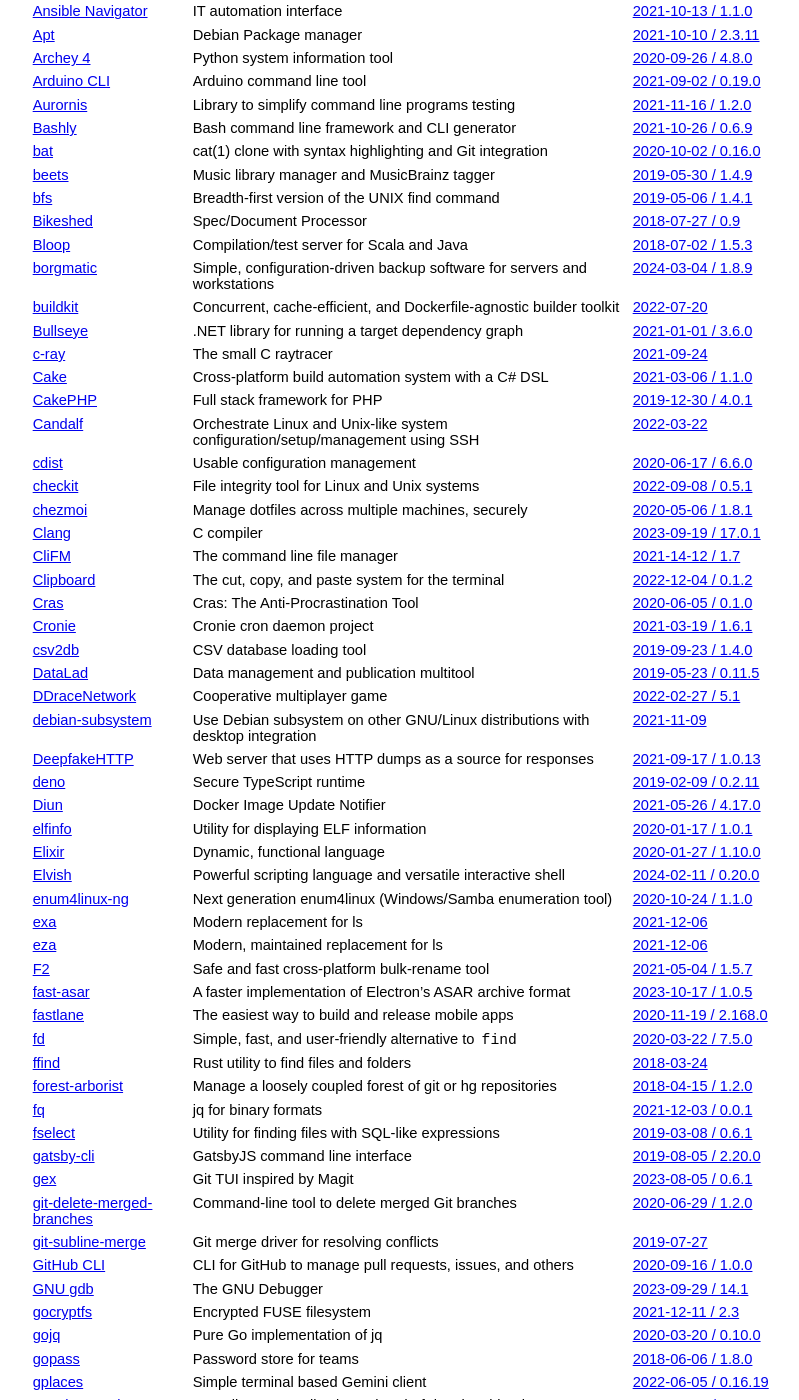
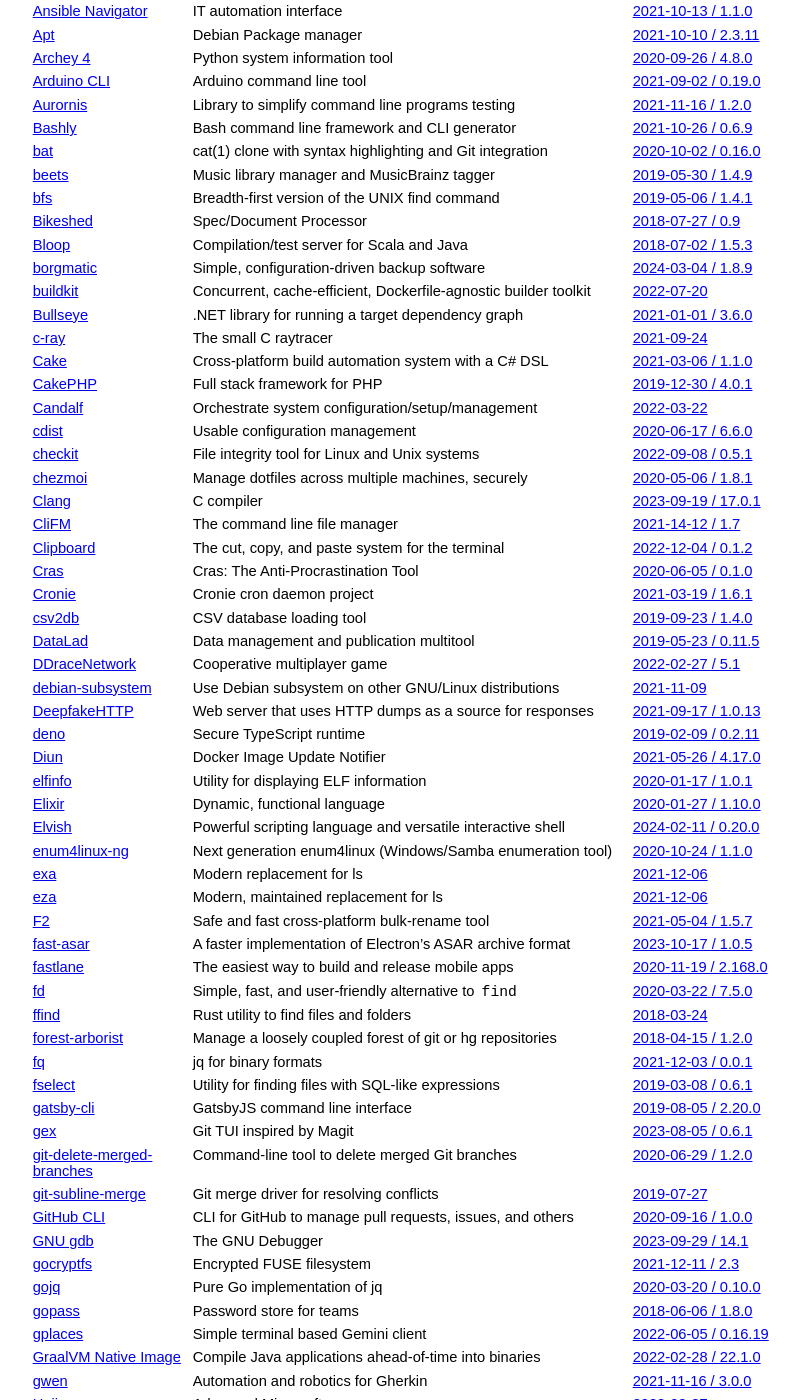
Before and after one commit to jcs/no_color, a Jekyll site: the page built from index.md, in a window 1280 px wide and 1400 px high, scrolled down 2614 px. Shown: the whole window, without its empty margins (211-1010 px from the left). Built offline with Jekyll 4.4.1, drawn with Linux system fonts in a browser that asks for light colours; our own code applies the rules of GitHub Pages for plain Markdown files; some of the changed text lies outside the part shown.

Commit message:
index: shorten some descriptions

```diff
--- a/index.md
+++ b/index.md
@@ -156,13 +156,13 @@ color by default via `NO_COLOR`.
 | [bfs](https://github.com/tavianator/bfs) | Breadth-first version of the UNIX find command | [2019-05-06 / 1.4.1](https://github.com/tavianator/bfs/releases/tag/1.4.1) |
 | [Bikeshed](https://github.com/tabatkins/bikeshed) | Spec/Document Processor | [2018-07-27 / 0.9](https://github.com/tabatkins/bikeshed/commit/04ea123d607a8d4bed692ad73dda1cb343bb5bbe) |
 | [Bloop](https://github.com/scalacenter/bloop) | Compilation/test server for Scala and Java | [2018-07-02 / 1.5.3](https://github.com/scalacenter/bloop/pull/555/commits/ff6f17a0155633f86440e10d7889f077e7fbc91c) |
-| [borgmatic](https://torsion.org/borgmatic) | Simple, configuration-driven backup software for servers and workstations | [2024-03-04 / 1.8.9](https://projects.torsion.org/borgmatic-collective/borgmatic/commit/16bc0de3fb76f027c81353899d4e7a4d6b386dbc) |
-| [buildkit](https://github.com/moby/buildkit) | Concurrent, cache-efficient, and Dockerfile-agnostic builder toolkit | [2022-07-20](https://github.com/moby/buildkit/commit/ebb1e827178a763f7f1150fc5a80a9b4f993d02f) |
+| [borgmatic](https://torsion.org/borgmatic) | Simple, configuration-driven backup software | [2024-03-04 / 1.8.9](https://projects.torsion.org/borgmatic-collective/borgmatic/commit/16bc0de3fb76f027c81353899d4e7a4d6b386dbc) |
+| [buildkit](https://github.com/moby/buildkit) | Concurrent, cache-efficient, Dockerfile-agnostic builder toolkit | [2022-07-20](https://github.com/moby/buildkit/commit/ebb1e827178a763f7f1150fc5a80a9b4f993d02f) |
 | [Bullseye](https://github.com/adamralph/bullseye) | .NET library for running a target dependency graph | [2021-01-01 / 3.6.0](https://github.com/adamralph/bullseye/blob/master/CHANGELOG.md#360) |
 | [c-ray](https://github.com/vkoskiv/c-ray) | The small C raytracer | [2021-09-24](https://github.com/vkoskiv/c-ray/commit/cd321107a650c68bfa62911f8baf691397e28898) |
 | [Cake](https://cakebuild.net) | Cross-platform build automation system with a C# DSL | [2021-03-06 / 1.1.0](https://cakebuild.net/docs/running-builds/configuration/default-configuration-values#disable-colors-in-output-text) |
 | [CakePHP](https://github.com/cakephp/cakephp) | Full stack framework for PHP | [2019-12-30 / 4.0.1](https://github.com/cakephp/cakephp/pull/14158) |
-| [Candalf](https://github.com/jarmo/candalf) | Orchestrate Linux and Unix-like system configuration/setup/management using SSH | [2022-03-22](https://github.com/jarmo/candalf/commit/54678fb7730fe803927f3831fec7280e69e5aca1) |
+| [Candalf](https://github.com/jarmo/candalf) | Orchestrate system configuration/setup/management | [2022-03-22](https://github.com/jarmo/candalf/commit/54678fb7730fe803927f3831fec7280e69e5aca1) |
 | [cdist](https://www.cdi.st/) | Usable configuration management | [2020-06-17 / 6.6.0](https://code.ungleich.ch/ungleich-public/cdist/-/releases/6.6.0) |
 | [checkit](https://gitgud.io/BoraxMan/checkit) | File integrity tool for Linux and Unix systems | [2022-09-08 / 0.5.1](https://gitgud.io/BoraxMan/checkit/-/tags/v0.5.1) |
 | [chezmoi](https://chezmoi.io/) | Manage dotfiles across multiple machines, securely | [2020-05-06 / 1.8.1](https://github.com/twpayne/chezmoi/releases/tag/v1.8.1) |
@@ -174,7 +174,7 @@ color by default via `NO_COLOR`.
 | [csv2db](https://csv2db.github.io/) | CSV database loading tool | [2019-09-23 / 1.4.0](https://github.com/csv2db/csv2db/releases/tag/v1.4.0) |
 | [DataLad](https://www.datalad.org/) | Data management and publication multitool | [2019-05-23 / 0.11.5](https://github.com/datalad/datalad/releases/tag/0.11.5) |
 | [DDraceNetwork](https://ddnet.tw/) | Cooperative multiplayer game | [2022-02-27 / 5.1](https://github.com/ddnet/ddnet/commit/b3e7164905dd227f9ab1c0eb9d7ab878ece7e971) |
-| [debian-subsystem](https://gitlab.com/sulincix/debian-subsystem) | Use Debian subsystem on other GNU/Linux distributions with desktop integration | [2021-11-09](https://gitlab.com/sulincix/debian-subsystem/-/commit/813292e0498800e01bd4039678511c1097c2147f) |
+| [debian-subsystem](https://gitlab.com/sulincix/debian-subsystem) | Use Debian subsystem on other GNU/Linux distributions | [2021-11-09](https://gitlab.com/sulincix/debian-subsystem/-/commit/813292e0498800e01bd4039678511c1097c2147f) |
 | [DeepfakeHTTP](https://github.com/xnbox/DeepfakeHTTP) | Web server that uses HTTP dumps as a source for responses | [2021-09-17 / 1.0.13](https://github.com/xnbox/DeepfakeHTTP/releases/tag/v1.0.13) |
 | [deno](https://github.com/denoland/deno) | Secure TypeScript runtime | [2019-02-09 / 0.2.11](https://github.com/denoland/deno/releases/tag/v0.2.11) |
 | [Diun](https://github.com/crazy-max/diun) | Docker Image Update Notifier | [2021-05-26 / 4.17.0](https://github.com/crazy-max/diun/releases/tag/v4.17.0) |
@@ -213,14 +213,14 @@ color by default via `NO_COLOR`.
 | [hx](https://github.com/sitkevij/hex) | Futuristic take on hexdump, made in Rust | [2020-11-22 / 0.4.0](https://github.com/sitkevij/hex/releases/tag/v0.4.0) |
 | [inary](https://gitlab.com/sulinos/devel/inary) | Package manager for SulinOS | [2021-10-18](https://gitlab.com/sulinos/devel/inary/-/commit/29cbfcd8a8b50683d6726fd7b060af005d1b9c80) |
 | [irb](https://github.com/ruby/irb) | Official Ruby REPL | [2021-06-21 / 1.3.6](https://github.com/ruby/irb/releases/tag/v1.3.6) |
-| [jc](https://github.com/kellyjonbrazil/jc) | Convert the output of popular command-line tools and file-types to JSON | [2021-12-07 / 1.17.4](https://github.com/kellyjonbrazil/jc/releases/tag/v1.17.4) |
+| [jc](https://github.com/kellyjonbrazil/jc) | Convert output of command-line tools and file-types to JSON | [2021-12-07 / 1.17.4](https://github.com/kellyjonbrazil/jc/releases/tag/v1.17.4) |
 | [jello](https://github.com/kellyjonbrazil/jello) | Filter JSON and JSON Lines data with Python syntax | [2021-12-08 / 1.5.0](https://github.com/kellyjonbrazil/jello/releases/tag/v1.5.0) |
 | [jq](https://github.com/jqlang/jq) | Lightweight and flexible command-line JSON processor | [2023-09-06 / 1.7](https://github.com/jqlang/jq/releases/tag/jq-1.7) |
 | [jqjq](https://github.com/wader/jqjq) | jq implementation of jq | [2024-02-07](https://github.com/wader/jqjq/pull/14) |
 | [KBSecret](https://kbsecret.github.io/) | Secret manager backed by Keybase and KBFS | [2018-04-13 / 1.4.0](https://github.com/kbsecret/kbsecret/commit/d5296054d979a1b1ce07c1be78d56d3d29b62384) |
 | [kitten](https://github.com/hoffa/kitten) | Tiny multi-server automation tool | [2018-06-06 / 0.2.14](https://github.com/hoffa/kitten/commit/88cb015f4ae021a1c00bfc4dc9506a8e14e51bb4) |
 | [konch](https://github.com/sloria/konch) | Python shell/REPL configuration tool | [2019-01-19 / 4.0.0](https://github.com/sloria/konch/blob/master/CHANGELOG.rst#400-2019-01-19) |
-| [lakeFS](https://github.com/treeverse/lakefs) | Manage your data as code using Git-like operations and achieve reproducible, high-quality data pipelines | [2023-07-10 / 0.109.0](https://github.com/treeverse/lakeFS/releases/tag/v0.109.0) |
+| [lakeFS](https://github.com/treeverse/lakefs) | Manage data as code using Git-like operations | [2023-07-10 / 0.109.0](https://github.com/treeverse/lakeFS/releases/tag/v0.109.0) |
 | [lat](https://github.com/secondary-smiles/lat) | Fast file viewer and text formatter | [2023-04-20 / 0.3.2](https://github.com/secondary-smiles/lat/releases/tag/v0.3.2) |
 | [lbt](https://gitlab.com/gardenappl/lbt) | Friendly tools for interacting with the LBRY network | [2022-03-31 / 2.1.2](https://gitlab.com/gardenappl/lbt/-/releases/v2.1.2) |
 | [lc](https://github.com/c-blake/lc) | Multi-dimensional, abbreviating ls/file lister in Nim | [2019-11-18 / 0.9.1](https://github.com/c-blake/lc/commit/3f69e692db45c63320c3cbd2d3910208437687f9) |
@@ -230,7 +230,7 @@ color by default via `NO_COLOR`.
 | [lsd](https://github.com/Peltoche/lsd) | The next gen ls command | [2022-01-16 / 0.21.0](https://github.com/Peltoche/lsd/releases/tag/0.21.0) |
 | [mblaze](https://github.com/chneukirchen/mblaze) | Unix utilities to deal with Maildir | [2018-01-29 / 1.2](https://github.com/chneukirchen/mblaze/commit/4014f03afe6d624ba1c6bdde6551b4996ba31fe5) |
 | [meli](https://meli.delivery) | Terminal mail client in Rust | [2019-01-27 / 0.7.2](https://github.com/meli/meli/commit/6a7cae09882d43c0de8a84df3d66174949ede0e0) |
-| [Meltano](https://github.com/meltano/meltano) | Data Ingestion, Transformation, and Management for Data Engineers | [2022-11-08 / 2.9.0](https://github.com/meltano/meltano/releases/tag/v2.9.0) |
+| [Meltano](https://github.com/meltano/meltano) | Data ingestion, transformation, and management | [2022-11-08 / 2.9.0](https://github.com/meltano/meltano/releases/tag/v2.9.0) |
 | [Middleman](https://middlemanapp.com) | Ruby-based static site generator | [2019-02-18 / 5.0.0](https://github.com/middleman/middleman/commit/3040ffa1331aa48c76ae5ca7f4b2e0a0f1b7af15) |
 | [mmCEsim](https://mmcesim.org) | Millimeter Wave Channel Estimation Simulation | [2023-03-31 / 0.2.1](https://github.com/mmcesim/mmcesim/releases/tag/v0.2.1) |
 | [Modules](http://modules.sourceforge.net/) | Dynamic modification of one's environment | [2020-04-07 / 4.5.0](https://github.com/cea-hpc/modules/releases/tag/v4.5.0) |
@@ -277,7 +277,7 @@ color by default via `NO_COLOR`.
 | [Symfony](https://github.com/symfony/symfony) | PHP framework and reusable components | [2019-11-21 / 4.4.0](https://symfony.com/releases/4.4) |
 | [taoup](http://github.com/globalcitizen/taoup) | Fortune implementation | [2018-09-10 / 1.19](https://github.com/globalcitizen/taoup/commit/fb2dc7768a2dc9b74816ce5126e40b93338291f7) |
 | [Tarantool](https://www.tarantool.io/) | In-memory computing platform | [2021-10-19](https://github.com/tarantool/tarantool/commit/1163aa056398e21fbbedc25bcc9aa858fad9cdff) |
-| [TeaISO](https://gitlab.com/tearch-linux/applications-and-tools/teaiso) | Live ISO generation tools for Debian, Arch Linux, Tearch and Sulin | [2021-10-22](https://gitlab.com/tearch-linux/applications-and-tools/teaiso/-/commit/151c61c299bd71adc1987ef73ad588cfbe88d244) |
+| [TeaISO](https://gitlab.com/tearch-linux/applications-and-tools/teaiso) | Live ISO generation tools | [2021-10-22](https://gitlab.com/tearch-linux/applications-and-tools/teaiso/-/commit/151c61c299bd71adc1987ef73ad588cfbe88d244) |
 | [tealdeer](http://github.com/dbrgn/tealdeer) | TLDR pages client | [2020-09-03 / 1.4.0](https://github.com/dbrgn/tealdeer/releases/tag/v1.4.0) |
 | [Telescope](https://telescope.omarpolo.com) | Gemini browser | [2021-06-27 / 0.3](https://github.com/omar-polo/telescope/releases/tag/0.3) |
 | [tio](https://github.com/tio/tio) | A simple serial device I/O tool | [2024-03-06](https://github.com/tio/tio/commit/ed4ac0c797cd25b0b5d31a7654349e928b3eac58) |
```
Also changed, not shown: other parts of index.md (+2 -2 lines).
